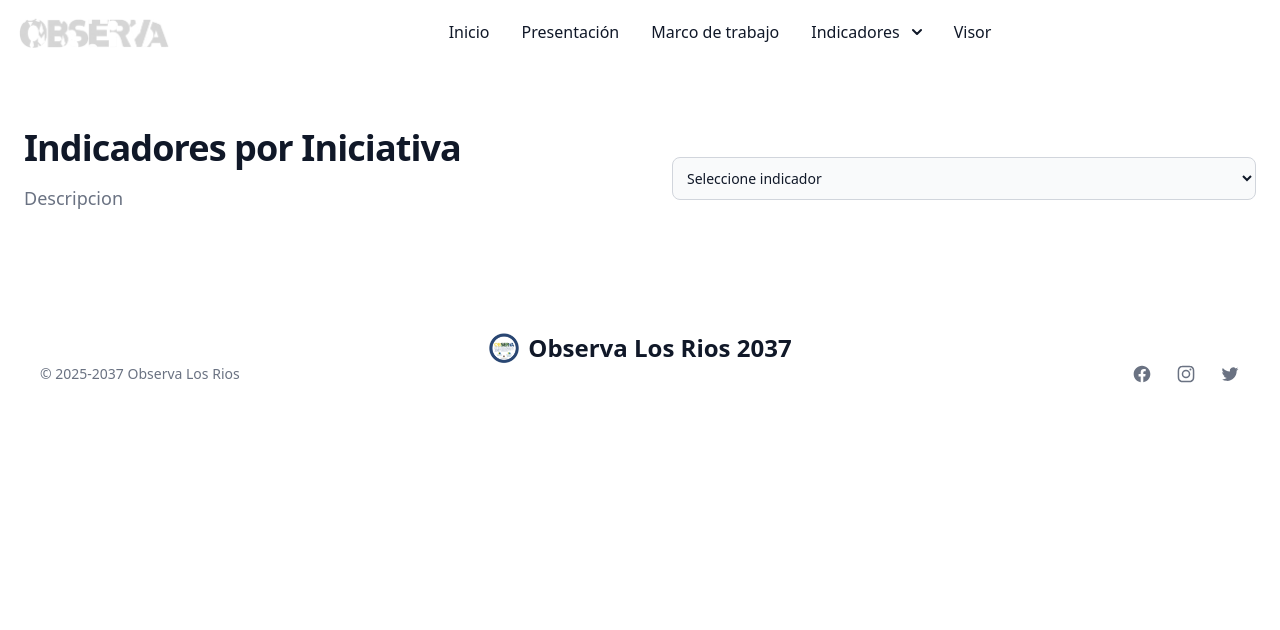
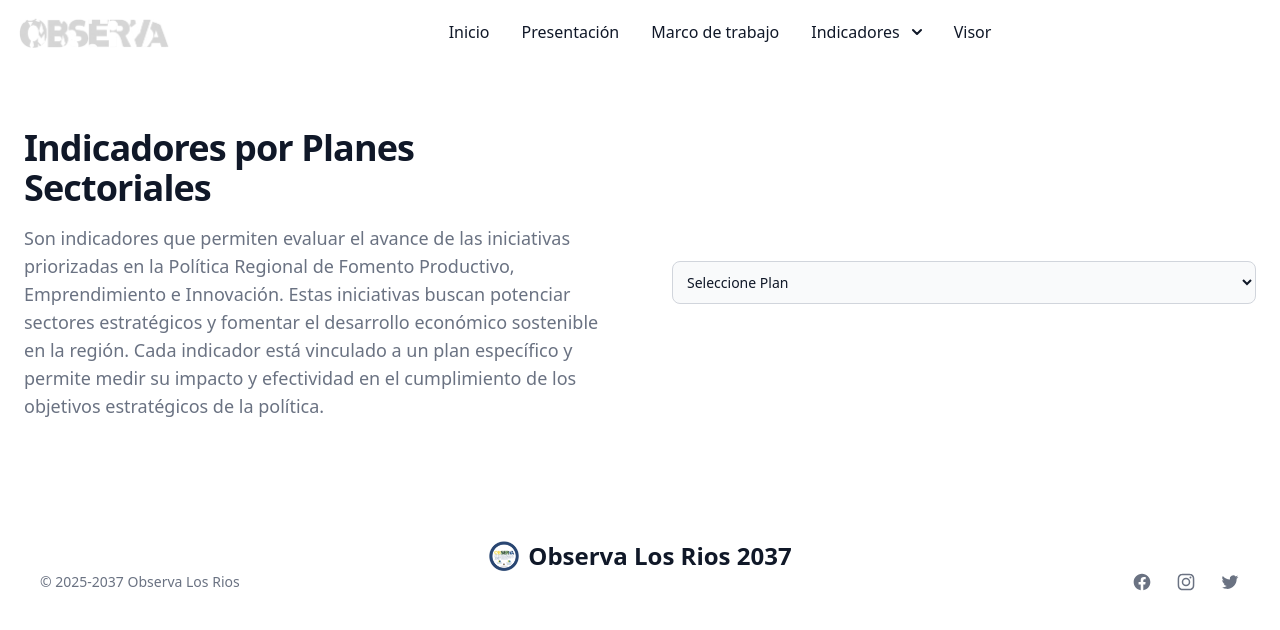
Before and after one commit to ObservaLosRios/observaWeb, a React (Vite) app: page /plataforma/indicadoresiniciativa in a window 1280 px wide. Shown: the top 630 px of the page. Built offline with nearby package versions, Linux system fonts and the light colour scheme.

Commit message:
Link a plataforma restaurado, pagina de indicadores sectoriales ajustada para mostrarla

```diff
--- a/src/components/molecules/Inicio/DescripcionConVideos.jsx
+++ b/src/components/molecules/Inicio/DescripcionConVideos.jsx
@@ -15,15 +15,15 @@ export default function DescripcionConVideos() {
         <iframe className="w-full aspect-video"
                 src="https://www.youtube.com/embed/tpv_yUlBBbA?si=TXr47BNi1GeIBNUM"
                 title="Sobre el proyecto Observa Los Ríos"
-                frameborder="0"
+                frameBorder="0"
                 allow="accelerometer; autoplay; clipboard-write; encrypted-media; gyroscope; picture-in-picture; web-share"
-                referrerpolicy="strict-origin-when-cross-origin" allowfullscreen></iframe>
+                referrerPolicy="strict-origin-when-cross-origin" allowFullScreen></iframe>
         <iframe className="w-full aspect-video place-self-end"
                 src="https://www.youtube.com/embed/ibXTd27WIbU?si=nlUQuM8gBPCv0fkY"
                 title="Entrevistas"
-                frameborder="0"
+                frameBorder="0"
                 allow="accelerometer; autoplay; clipboard-write; encrypted-media; gyroscope; picture-in-picture; web-share"
-                referrerpolicy="strict-origin-when-cross-origin" allowfullscreen></iframe>
+                referrerPolicy="strict-origin-when-cross-origin" allowFullScreen></iframe>
       </div>
     </div>
   );
--- a/src/components/molecules/Inicio/InicialBotonesLogo.jsx
+++ b/src/components/molecules/Inicio/InicialBotonesLogo.jsx
@@ -14,7 +14,7 @@ export default function InicialBotonesLogo() {
         <img src={logoImagen} alt="Logo" className="w-100 h-100 rounded-full shadow-lg" />
         <div className="flex space-x-4">
           <Boton text="Política de Fomento" to="/proyecto/politica" />
-          {/* <Boton text="Plataforma" to="/plataforma"/> */}
+          <Boton text="Plataforma" to="/plataforma"/>
         </div>
       </div>
     </div>
--- a/src/components/molecules/MenuPrincipal/MenuPrincipal.jsx
+++ b/src/components/molecules/MenuPrincipal/MenuPrincipal.jsx
@@ -18,7 +18,7 @@ const enlaces = [
   },
 
   { to: "/noticias", etiqueta: "Noticias" },
-  //{ to: "/plataforma", etiqueta: "Plataforma" },
+  { to: "/plataforma", etiqueta: "Plataforma" },
 ];
 
 export default function MenuPrincipal() {
--- a/src/components/organisms/PlatNavbar.jsx
+++ b/src/components/organisms/PlatNavbar.jsx
@@ -69,7 +69,7 @@ const PlatNavbar = () => {
                                         <li>
                                             <Link to="indicadoresiniciativa" className="flex items-center text-gray-500 dark:text-gray-400 hover:text-blue-600 dark:hover:text-blue-500 group">
                                                 <span className="sr-only">Indicadores por Iniciativa</span>
-                                                Indicadores Sectoriales
+                                                Indicadores por Planes Sectoriales
                                             </Link>
                                         </li>
                                         <li>
--- a/src/pages/plataforma/IndicadoresIniciativa.jsx
+++ b/src/pages/plataforma/IndicadoresIniciativa.jsx
@@ -1,22 +1,35 @@
 import React, { useState } from 'react';
 
 export const IndicadoresIniciativa= () => {
-
+    const cardsData = [
+        { id: 1, title: "Industria secundaria de la madera de alto valor" },
+        { id: 2, title: "Economía Creativa para el fomento productivo" },
+        { id: 3, title: "Fruticultura Inteligente" },
+        { id: 4, title: "Alimentos con valor agregado" },
+        { id: 5, title: "Turismo" },
+        { id: 6, title: "Pesca y acuicultura" },
+        { id: 7, title: "Tecnologías en Salud y Calidad de Vida" },
+        { id: 8, title: "Economía y Fomento Mapuche" }
+    ];
     return (
         <>
         <section id="metodologia" className="bg-white dark:bg-gray-900">
             <div className="gap-16 items-center py-8 px-4 mx-auto max-w-screen-xl lg:grid lg:grid-cols-2 lg:py-16 lg:px-6">
                 <div className="font-light text-gray-500 sm:text-lg dark:text-gray-400">
-                    <h2 className="mb-4 text-4xl tracking-tight font-extrabold text-gray-900 dark:text-white">Indicadores por Iniciativa</h2>
+                    <h2 className="mb-4 text-4xl tracking-tight font-extrabold text-gray-900 dark:text-white">Indicadores por Planes Sectoriales</h2>
                     <p className="mb-4">
-                        Descripcion
+                        Son indicadores que permiten evaluar el avance de las iniciativas priorizadas en la Política Regional de Fomento Productivo, Emprendimiento e Innovación. Estas iniciativas buscan potenciar sectores estratégicos y fomentar el desarrollo económico sostenible en la región.
+                        Cada indicador está vinculado a un plan específico y permite medir su impacto y efectividad en el cumplimiento de los objetivos estratégicos de la política.
                     </p>
                 </div>
                 <div className="font-light text-gray-500 sm:text-lg dark:text-gray-400">
                     <select className="bg-gray-50 border border-gray-300 text-gray-900 text-sm rounded-lg focus:ring-blue-500 focus:border-blue-500 block w-full p-2.5 dark:bg-gray-700 dark:border-gray-600 dark:placeholder-gray-400 dark:text-white dark:focus:ring-blue-500 dark:focus:border-blue-500">
-                        <option value="">Seleccione indicador</option>
-                        <option value="1">Indicador 1</option>
-                        <option value="2">Indicador 2</option>
+                        <option value="">Seleccione Plan</option>
+                        {cardsData.map(card => (
+                            <option key={card.id} value={card.id}>
+                                {card.title}
+                            </option>
+                        ))}
                     </select>
                 </div>
             </div>
```
